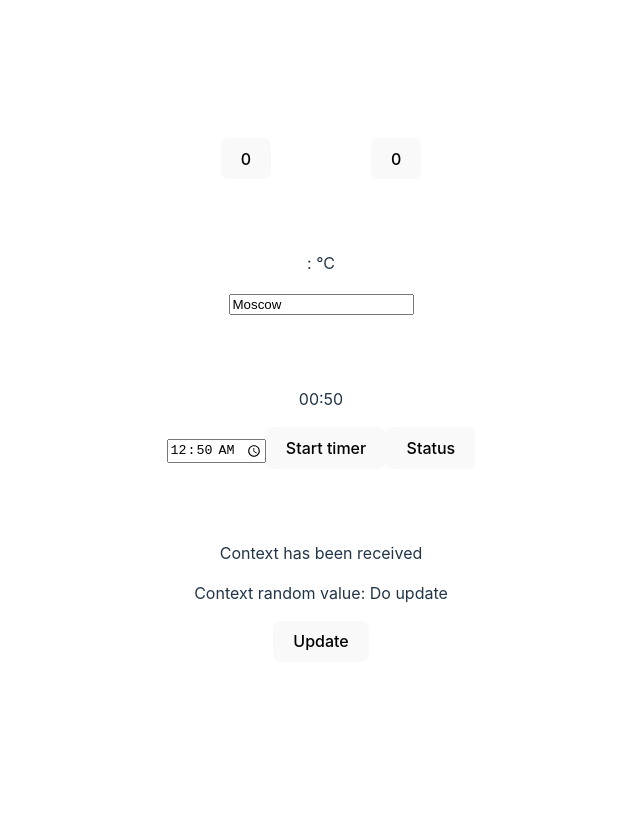
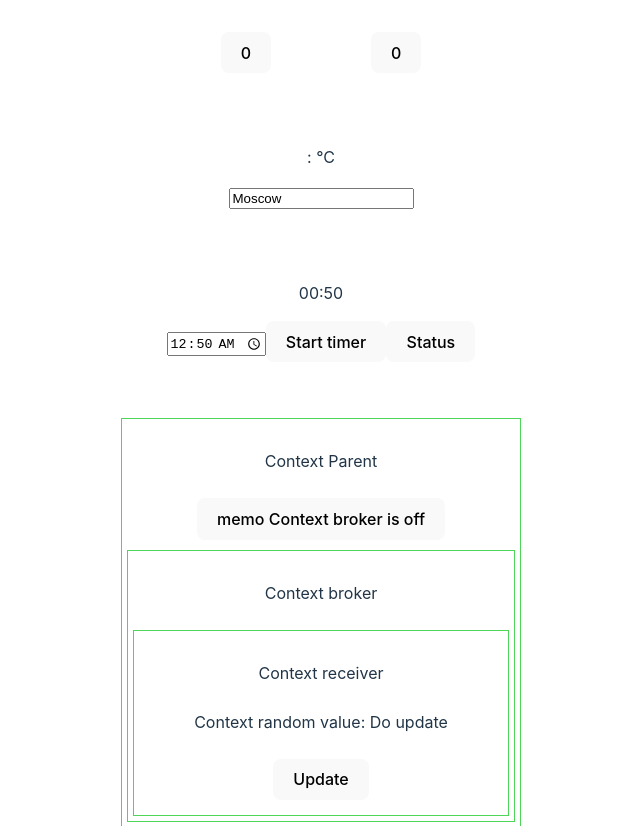
Before and after one commit to DuckPluck/react-sandbox, a React (Vite) app: page / in a window 1280 px wide. Shown: the top 826 px of the page, without its empty margins (319-959 px from the left). Before the commit the page ends 800 px from the top, so only its background shows below. Built offline with nearby package versions, Linux system fonts and the light colour scheme; no server answers.

Commit message:
add memo hook in context

```diff
--- a/context.js
+++ b/context.js
@@ -2,7 +2,8 @@ import React from 'react';
 
 
 export const Context = React.createContext({
-  text: 'Context has been received',
+  isMemo: false,
+  title: 'Context receiver',
   value: 'Do update',
   setValue: () => {},
 });
--- a/src/App.css
+++ b/src/App.css
@@ -16,6 +16,19 @@
     display: flex;
     flex-flow: row;
     justify-content: space-evenly;
+}
+
+.border-box {
+    border: 1px solid rgb(79, 214, 88);
+    padding: 5px;
+}
+
+.border-box button {
+    margin-bottom: 10px;
+}
+
+.border-box p {
+    margin: 25px;
 }
 
 @keyframes logo-spin {
--- a/src/App.jsx
+++ b/src/App.jsx
@@ -5,11 +5,13 @@ import {ButtonClickCounterFunc} from './components/ButtonClickCounterFunc.jsx';
 import {OpenWeatherAPI} from './components/OpenWeatherAPI.jsx';
 import {Timer} from './components/Timer.jsx';
 import {Context} from '../context.js';
-import {ContextReceiver} from './components/ContextReceiver';
+import {ContextParent} from './components/ContextReceiver';
+
 
 export function App() {
   const [ctx, setCtx] = useState({
-    text: 'Context has been received',
+    isMemo: false,
+    title: 'Context receiver',
     value: 'Do update',
     setValue: () => {
     },
@@ -20,23 +22,27 @@ export function App() {
   return (
       <>
         <div className="container">
+
           <div className="counter-container">
             <ButtonClickCounterFunc />
             <ButtonClickCounterClass />
           </div>
+
           <OpenWeatherAPI />
+
           <Timer />
+
           <Context.Provider value={value}>
-            <ContextReceiver />
+            <ContextParent/>
           </Context.Provider>
+
         </div>
       </>
-
   );
 }
 
-
-// TODO: HOOKS (useContext, Reducer)
+// TODO: useMemo (надо еще сделать чтобы по кнопке включался и выключался)
+// TODO: Reducer
 // TODO: итерировать компоненты (список)
 // TODO: refs
 // TODO: routing
--- a/src/components/ContextReceiver.jsx
+++ b/src/components/ContextReceiver.jsx
@@ -1,27 +1,66 @@
-import React, {useContext, useEffect, useState} from 'react';
+import React, {useContext, useEffect, useState, memo} from 'react';
 import {Context} from '../../context.js';
+
+export function ContextParent() {
+  const {ctx, setCtx} = useContext(Context);
+
+  useEffect(() => console.log('Context Parent rendered'));
+
+  function memoHandler() {
+    setCtx({
+      ...ctx,
+      isMemo: true,
+    })
+  }
+
+  return (
+      <div className='border-box'>
+        <p>Context Parent</p>
+        <button onClick={memoHandler}>memo Context broker is {ctx.isMemo ? 'on' : 'off'}</button>
+        {ctx.isMemo ? <ContextBrokerMemo/> : <ContextBroker/>}
+
+      </div>
+  );
+}
+
+
+export function ContextBroker() {
+  useEffect(() => console.log('Context Broker rendered'));
+  return (
+      <div className='border-box'>
+        <p>Context broker</p>
+        <ContextReceiver/>
+      </div>
+  )
+}
+export const ContextBrokerMemo = memo(ContextBroker);
+
 
 export function ContextReceiver() {
   const {ctx, setCtx} = useContext(Context);
+
+  useEffect(() => console.log('Context Receiver rendered'));
+
   useEffect(() => {
     if (ctx.value !== 'Do update') {
       console.log(`New context value is: ${ctx.value}`);
     }
   }, [ctx]);
 
-  function clickHandler() {
+  function updateHandler() {
     setCtx({
       ...ctx,
       value: Math.random(),
     });
   }
 
+
   return (
       <>
-        <div>
-          <p>{ctx.text}</p>
+        <div className='border-box'>
+          <p>{ctx.title}</p>
           <p>Context random value: {ctx.value}</p>
-          <button onClick={clickHandler}>Update</button>
+          <button onClick={updateHandler}>Update</button>
         </div>
       </>
   );
```
